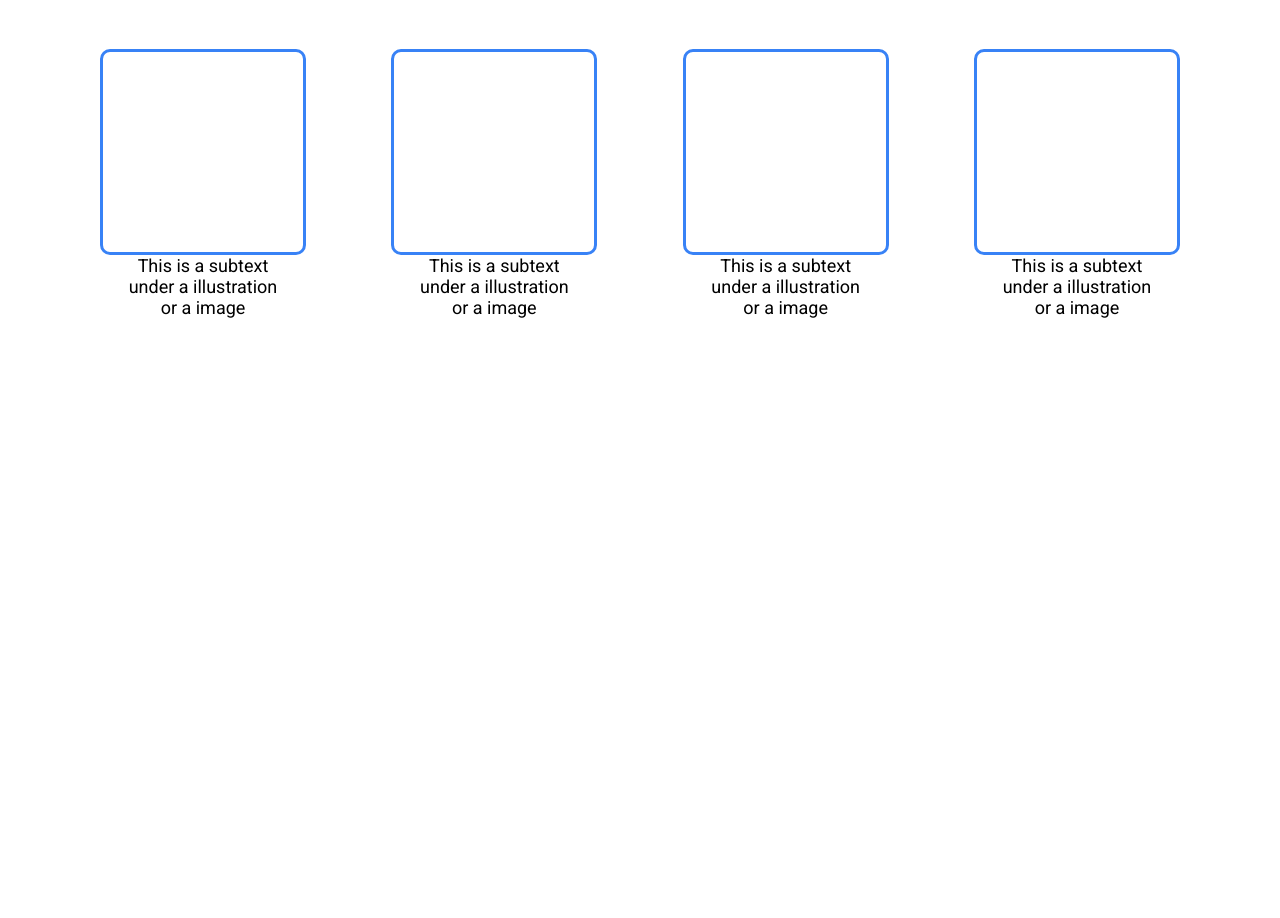
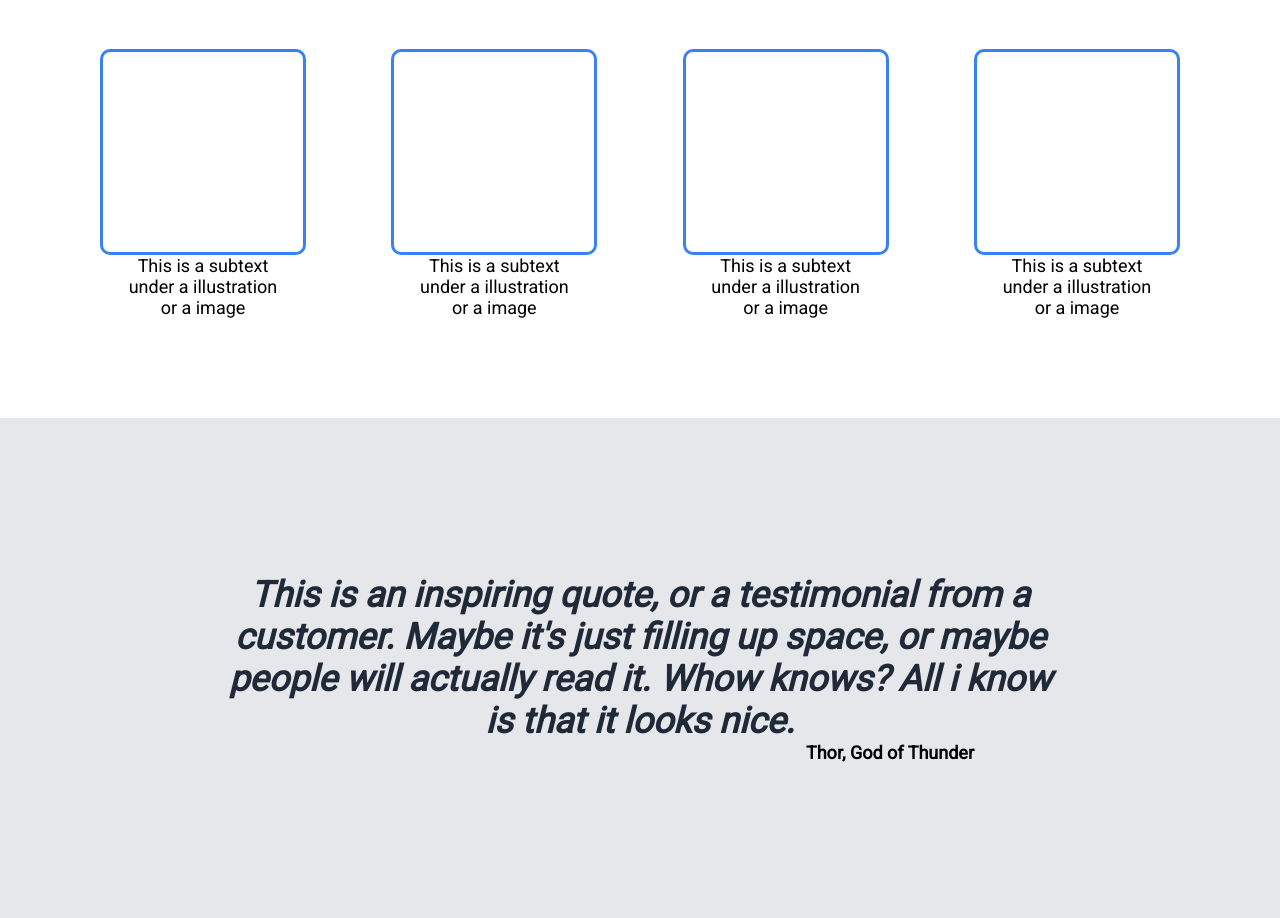
Before and after one commit to TorresLeandroMartin/first-landing-page-TOP, a plain HTML site: page index2.html in a window 1280 px wide. Shown: the part 604-1522 px from the top of the page. Before the commit the page ends 1022 px from the top, so only its background shows below. Drawn offline with Linux system fonts and the light colour scheme.

Commit message:
third section

```diff
--- a/index2.html
+++ b/index2.html
@@ -65,6 +65,16 @@
             </div>
         </div>
     </div>
+
+    <div class="third-section">
+        <h3>This is an inspiring quote, or a testimonial from a <br>
+            customer. Maybe it's just filling up space, or maybe <br>
+            people will actually read it. Whow knows? All i know <br>
+            is that it looks nice.</h3>
+            <div id="p-div">
+                <p class="p-third"><strong>Thor, God of Thunder</strong></p>
+            </div>
+    </div>
 </body>
 
 </html>
--- a/styles2.css
+++ b/styles2.css
@@ -119,3 +119,32 @@ h2 {
     text-align: center;
     font-size: 18px;
 }
+
+.third-section {
+    background-color: #E5E7EB;
+    height: 500px;
+    display: flex;
+    flex-direction: column;
+    justify-content: center;
+    align-items: center;
+}
+
+h3 {
+    font-size: 36px;
+    font-style: italic;
+    font-weight: light;
+    color: #1F2937;
+    text-align: center;
+}
+
+#p-div {
+
+        display: flex;
+        justify-content: flex-end;
+        margin-left: 500px;
+}
+
+.p-third {
+    font-size: 18px;
+    text-align: right;
+}
```
